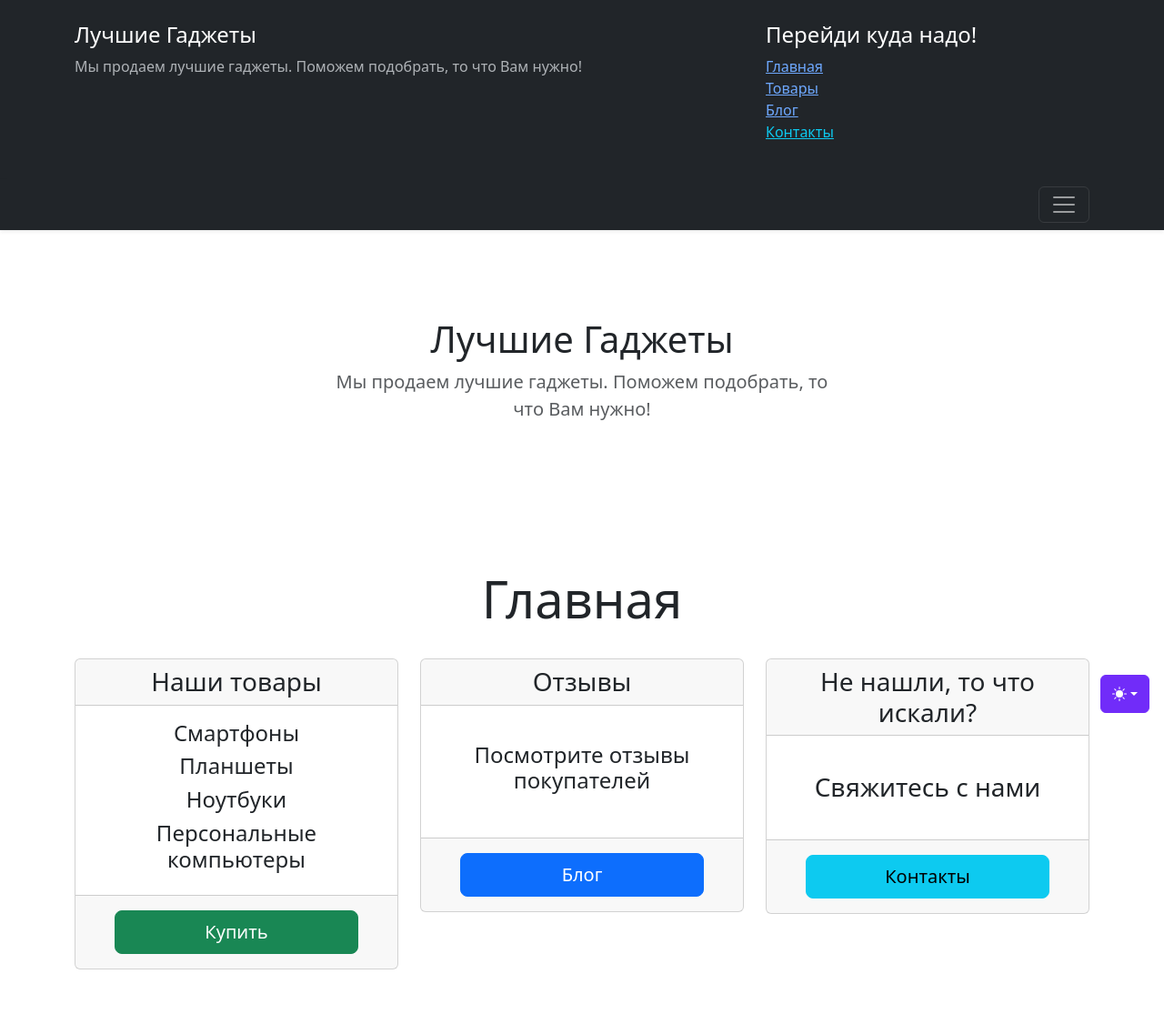
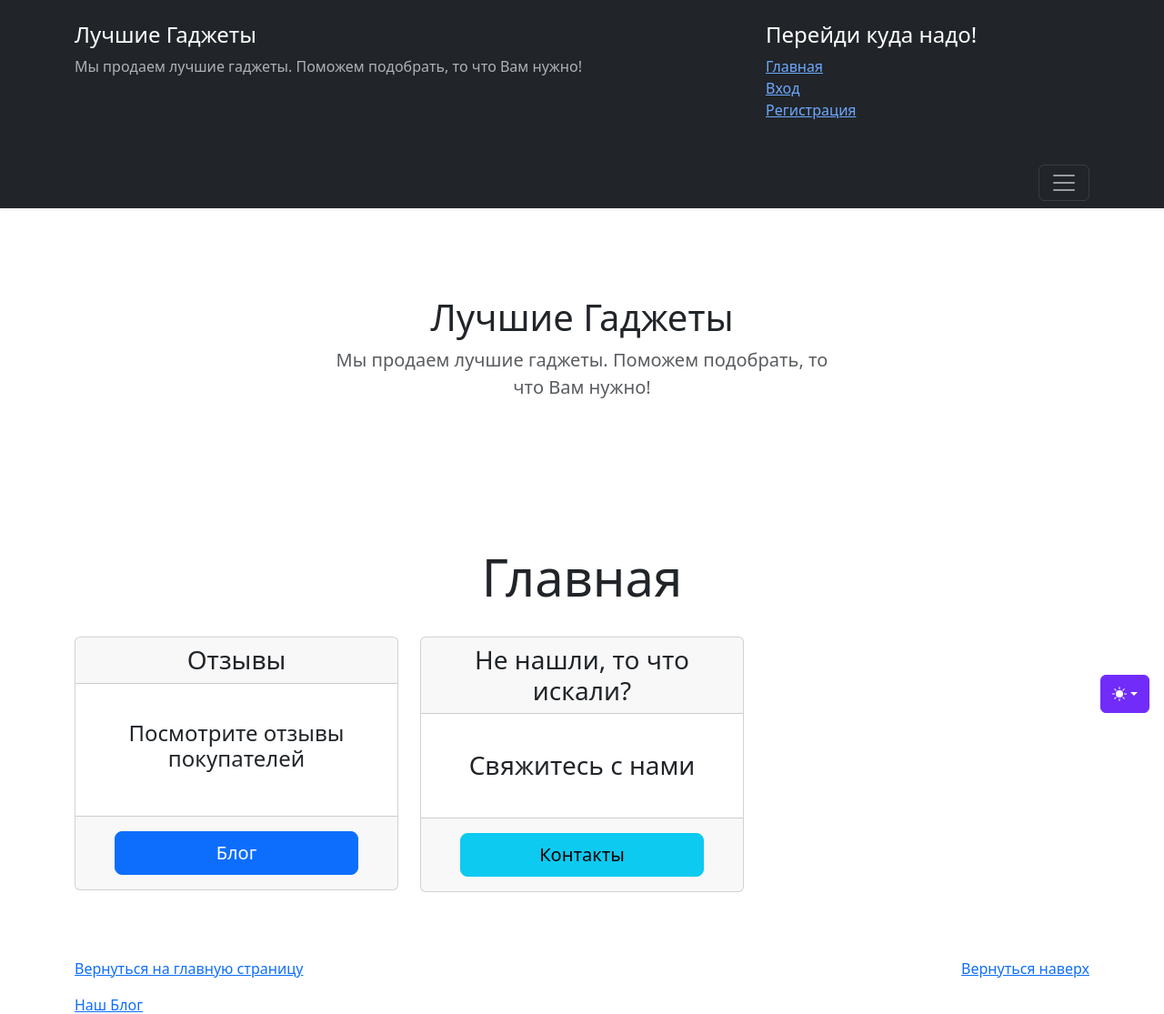
Before and after one commit to EliasN96/DJANGO_HW_2, a Django app: page / in a window 1280 px wide, after a click that opens the changed part. Shown: the top 1115 px of the page at 91% size. Run offline with Django 5.2, Linux system fonts and the light colour scheme; some libraries are stand-ins or nearby versions.

Commit message:
update html's(home, inc_menu, product_detail, product_list)

```diff
--- a/catalog/templates/home.html
+++ b/catalog/templates/home.html
@@ -6,6 +6,7 @@
 
 <div class="container">
     <div class="row">
+        {% if user.is_authenticated %}
         <div class="col-4">
             <div class="card mb-4 box-shadow">
                 <div class="card-header">
@@ -19,11 +20,13 @@
                 </div>
                 <div class="card-footer">
                     <div class="d-grid gap-2 col-10 m-2 mx-auto">
-                        <a href="{% url 'catalog:product_list' %}" type="button" class="btn btn-lg btn-block btn-success">Купить</a>
+                        <a href="{% url 'catalog:product_list' %}" type="button"
+                           class="btn btn-lg btn-block btn-success">Купить</a>
                     </div>
                 </div>
             </div>
         </div>
+        {% endif %}
         <div class="col-4">
             <div class="card mb-4 box-shadow">
                 <div class="card-header">
@@ -34,7 +37,8 @@
                 </div>
                 <div class="card-footer">
                     <div class="d-grid gap-2 col-10 m-2 mx-auto">
-                        <a href="{% url 'blog:blog_list' %}" type="button" class="btn btn-lg btn-block btn-primary">Блог</a>
+                        <a href="{% url 'blog:blog_list' %}" type="button"
+                           class="btn btn-lg btn-block btn-primary">Блог</a>
                     </div>
                 </div>
             </div>
@@ -50,7 +54,7 @@
                 <div class="card-footer">
                     <div class="d-grid gap-2 col-10 m-2 mx-auto">
                         <a href="{% url 'catalog:contacts' %}" type="button"
-                       class="btn btn-lg btn-block btn-info">Контакты</a>
+                           class="btn btn-lg btn-block btn-info">Контакты</a>
                     </div>
                 </div>
             </div>
--- a/catalog/templates/includes/inc_menu.html
+++ b/catalog/templates/includes/inc_menu.html
@@ -9,9 +9,13 @@
                 <h4>Перейди куда надо!</h4>
                 <ul class="list-unstyled">
                     <li><a href="{% url 'catalog:home' %}" class="text-outline">Главная</a></li>
-            <li><a href="{% url 'catalog:product_list' %}" class="text-outline">Товары</a></li>
-            <li><a href="{% url 'blog:blog_list' %}" class="text-outline">Блог</a></li>
-            <li><a href="{% url 'catalog:contacts' %}" class="text-info">Контакты</a></li>
+                    {% if user.is_authenticated %}
+                    <li><a href="{% url 'users:profile' %}" class="text-outline">Редактировать профиль</a></li>
+                    <li><a href="{% url 'users:logout' %}" class="text-outline">Выход</a></li>
+                    {% else %}
+                    <li><a href="{% url 'users:login' %}" class="text-outline">Вход</a></li>
+                    <li><a href="{% url 'users:register' %}" class="text-outline">Регистрация</a></li>
+                    {% endif %}
                 </ul>
             </div>
         </div>
@@ -21,7 +25,8 @@
     <div class="container">
         <a href="#" class="navbar-brand d-flex align-items-center">
         </a>
-      <button class="navbar-toggler" type="button" data-bs-toggle="collapse" data-bs-target="#navbarHeader" aria-controls="navbarHeader" aria-expanded="false" aria-label="Toggle navigation">
+        <button class="navbar-toggler" type="button" data-bs-toggle="collapse" data-bs-target="#navbarHeader"
+                aria-controls="navbarHeader" aria-expanded="false" aria-label="Toggle navigation">
             <span class="navbar-toggler-icon"></span>
         </button>
     </div>
```
Also changed, not shown: catalog/templates/catalog/product_detail.html (+8 -3 lines), catalog/templates/catalog/product_list.html (+6 -3 lines). Lines whose indentation alone changed are shown as unchanged.
